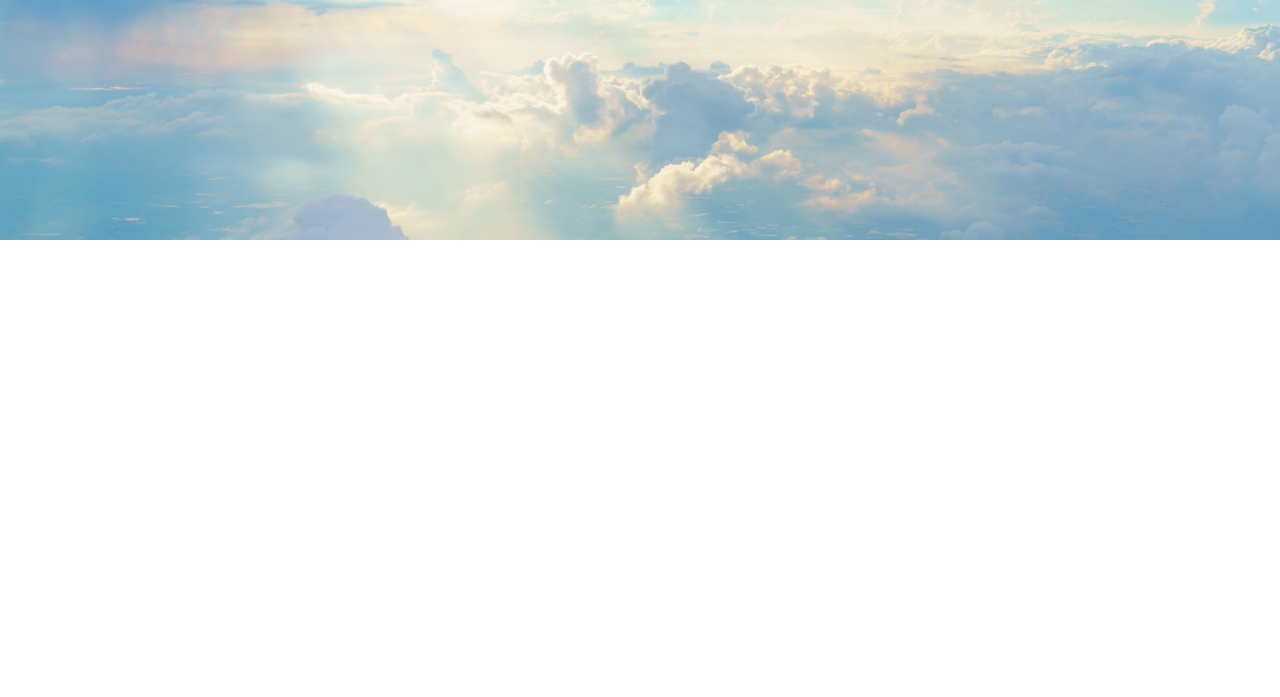
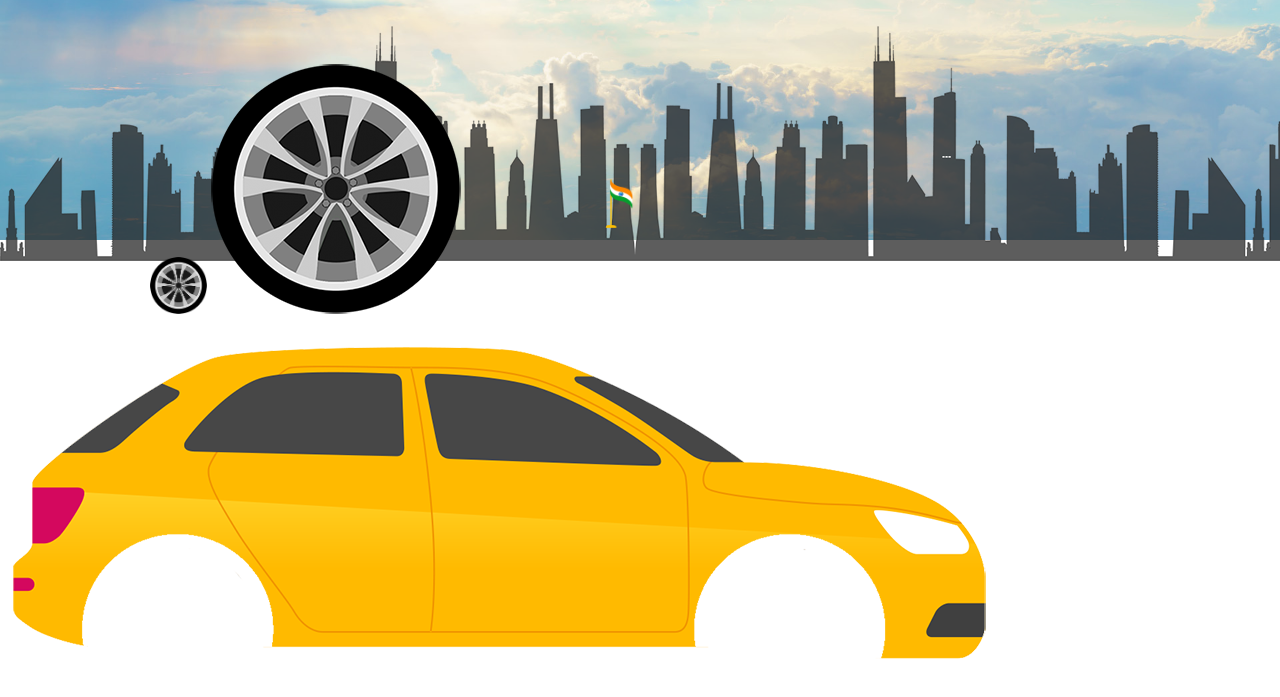
Before and after one commit to aasiya-ek/CSS, a plain HTML site: page ASSIGNMENT/A5/index3.html in a window 1280 px wide. Shown: the part 205-902 px from the top of the page. Before the commit the page ends 800 px from the top, so only its background shows below. Drawn offline with Linux system fonts and the light colour scheme.

Commit message:
Files Modified

```diff
--- a/ASSIGNMENT/A5/index3.html
+++ b/ASSIGNMENT/A5/index3.html
@@ -13,10 +13,19 @@
             <div id="p2">INDEPENDENCE</div>
             <div id="p3">DAY</div>
         </div>
-        <img src="sun.png" class="sun" alt="sun">
+        <img src="./sun.png" class="sun" alt="sun">
     </div>
     <div class="main">
-
+        <div class="city"></div>
+        <img src="./flag.png" alt="flag" class="flag">
+        <div class="cars">
+            <div class="part1">
+                <img src="./wheel.png" alt="wheel" class="wheel-1">
+                <img src="./wheel.png" alt="wheel" class="wheel-2">
+            </div>
+            <img src="./car.png" alt="car" class="car">
+        </div>
+        <div class="main2"></div>
     </div>
 </body>
 </html>
--- a/ASSIGNMENT/A5/style3.css
+++ b/ASSIGNMENT/A5/style3.css
@@ -33,7 +33,6 @@
 
 .sun{
     height: 100px;
-    transition: linear 5s step-end;
     position: relative;
     animation-name: sun;
     animation-duration: 40s;
@@ -51,3 +50,31 @@
         left: -100%;
     }
 }
+.city{
+    background-image: url(city.png);
+    height: 250px;
+    width: 100%;
+    position: absolute;
+    top: 27%;
+}
+.flag{
+    height: 70px;
+    position: relative;
+    z-index: 1;
+    bottom: 70px;
+    margin-left: 580px;
+}
+.cars{
+    position: relative;
+    bottom: 250px;
+}
+.wheel-1 {
+    height: 57px;
+    margin-left: 150px;
+    animation-name: wheel;
+    animation-duration: 2s;
+    animation-iteration-count: infinite;
+    animation-timing-function: linear;
+    position: relative;
+
+}
```
